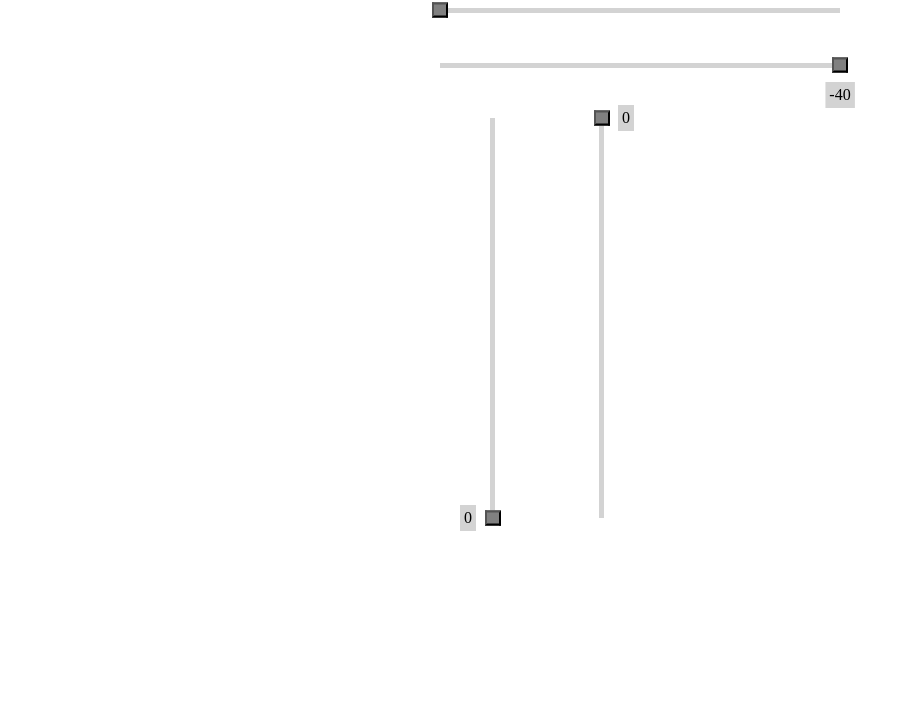
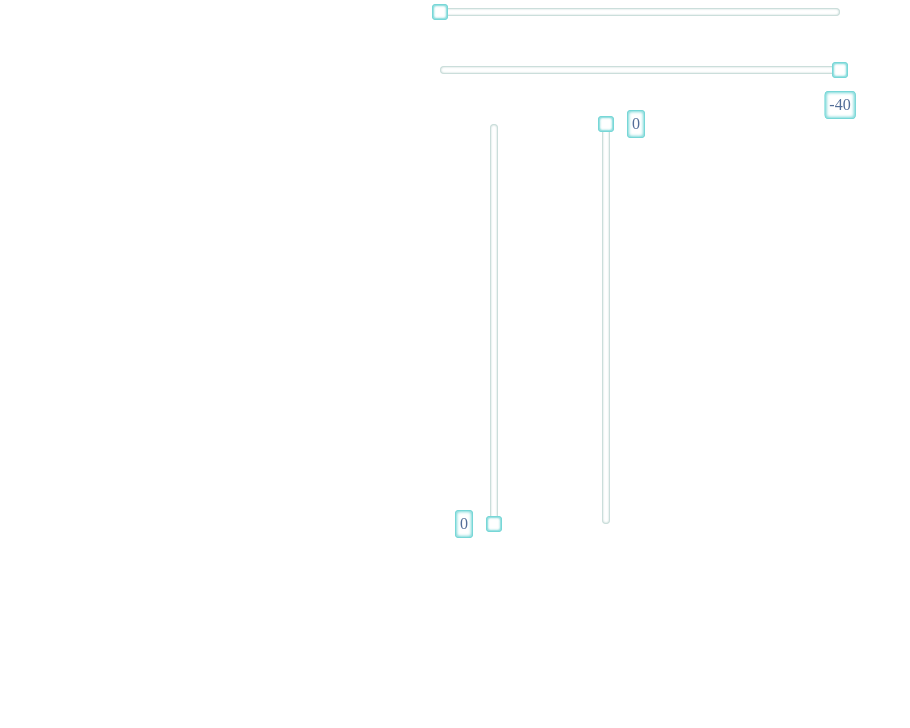
Before and after one commit to Lyrklif/vanilla-range-slider, a website built with Vite: page index.html in a window 1280 px wide. Shown: the part 72-800 px from the top of the page, without its empty margins (0-910 px from the left). Built offline with nearby package versions, Linux system fonts and the light colour scheme.

Commit message:
feat: upd slider styles

```diff
--- a/src/shared/styles/slider.scss
+++ b/src/shared/styles/slider.scss
@@ -1,6 +1,21 @@
 .range-slider {
-  $knobSize: 15px !default;
-  $lineSize: 5px !default;
+  $lineSize: 8px !default;
+  $knobSize: 16px !default;
+  $thumbOffset: 25px !default;
+  $markHeight: 10px !default;
+  $borderRadius: 4px !default;
+  $defaultColor: #b9d2ce !default;
+  $activeColor: #16baba94 !default;
+  $whiteColor: white !default;
+  $markColor: #b9d2ceba !default;
+  $textColor: #536e98 !default;
+  $transitionDelay: 50ms !default;
+  $transitionControls:
+          left $transitionDelay,
+          right $transitionDelay,
+          top $transitionDelay,
+          bottom $transitionDelay
+  !default;
 
   position: relative;
   width: 100%;
@@ -16,7 +31,8 @@
   &__line {
     width: 100%;
     height: $lineSize;
-    background-color: lightgray;
+    border-radius: $borderRadius;
+    box-shadow: inset 0 0 2px 1px $defaultColor;
 
     &.vertical {
       height: 100%;
@@ -24,7 +40,8 @@
     }
   }
   &__fill {
-    background-color: rosybrown;
+    box-shadow: inset 0 0 5px 1px $activeColor;
+    border-radius: $borderRadius;
     height: 100%;
     width: 100%;
     position: absolute;
@@ -52,11 +69,15 @@
     height: $knobSize;
     width: $knobSize;
     position: absolute;
-    background-color: grey;
     cursor: pointer;
     top: 50%;
     left: 0;
     transform: translate(-50%,-50%);
+    border-radius: $borderRadius;
+    border: 1px solid $activeColor;
+    background-color: $whiteColor;
+    box-shadow: inset 0 0 2px 1px $activeColor;
+    transition: $transitionControls;
 
     &.invert {
       right: 0;
@@ -79,30 +100,35 @@
   }
   &__thumb {
     position: absolute;
-    background-color: lightgrey;
+    border: 1px solid $activeColor;
+    border-radius: $borderRadius;
+    background-color: $whiteColor;
+    box-shadow: inset 0 0 3px 1px $activeColor;
     pointer-events: none;
-    bottom: $knobSize + 4px;
+    bottom: $thumbOffset;
     padding: 4px;
     left: 0;
     transform: translateX(-50%);
+    color: $textColor;
+    transition: $transitionControls;
 
     &.invert {
       bottom: auto;
-      top: $knobSize + 4px;
+      top: $thumbOffset;
       right: 0;
       left: auto;
       transform: translateX(50%);
     }
 
     &.vertical {
-      right: $knobSize + 4px;
+      right: $thumbOffset;
       left: auto;
       top: auto;
       bottom: 0;
       transform: translateY(50%);
 
       &.invert {
-        left: $knobSize + 4px;
+        left: $thumbOffset;
         right: auto;
         top: 0;
         bottom: auto;
@@ -110,7 +136,23 @@
       }
     }
   }
-  // screen reader only
+  &__scale {
+    position: absolute;
+    display: block;
+    width: 100%;
+
+    &.vertical {
+      height: 100%;
+    }
+  }
+  &__mark {
+    position: absolute;
+    display: inline-block;
+    height: $markHeight;
+    width: 1px;
+    background-color: $markColor;
+    color: $textColor;
+  }
   &__input {
      position: absolute;
      left: -10000px;
```
